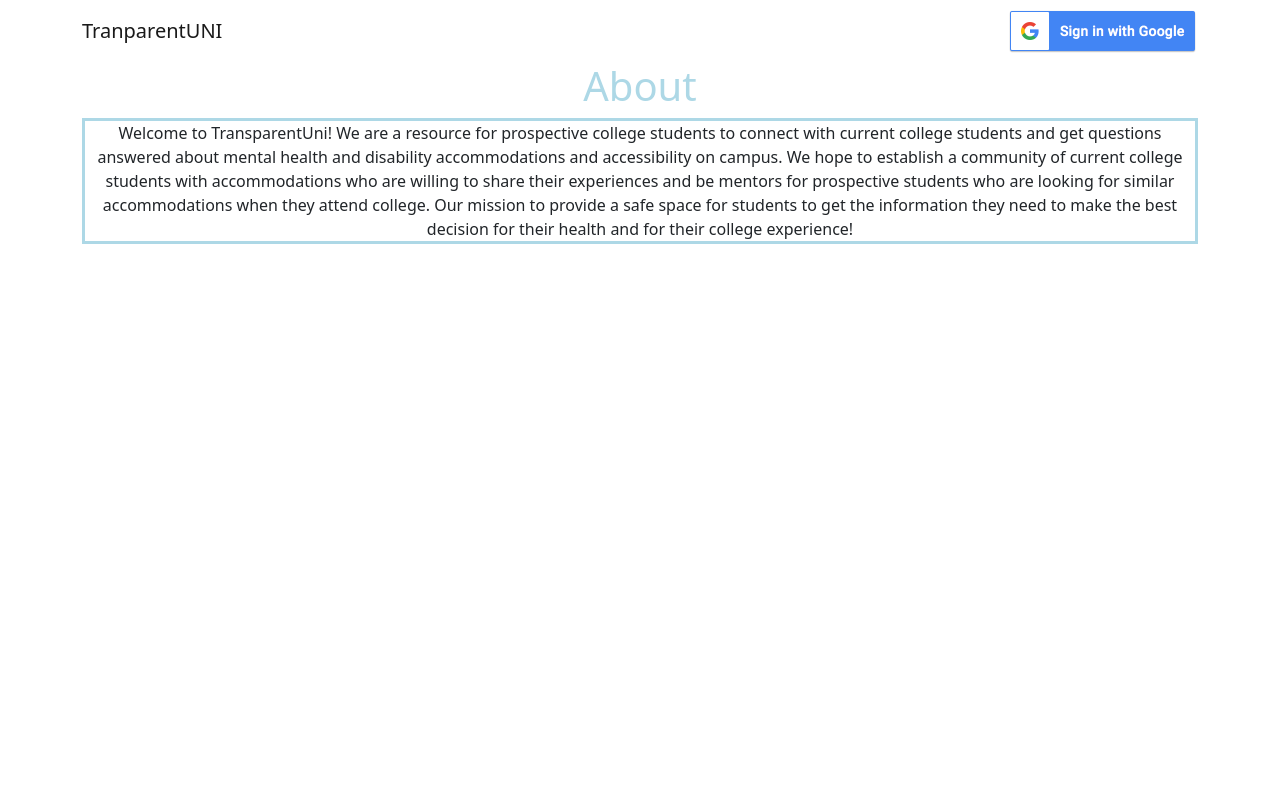
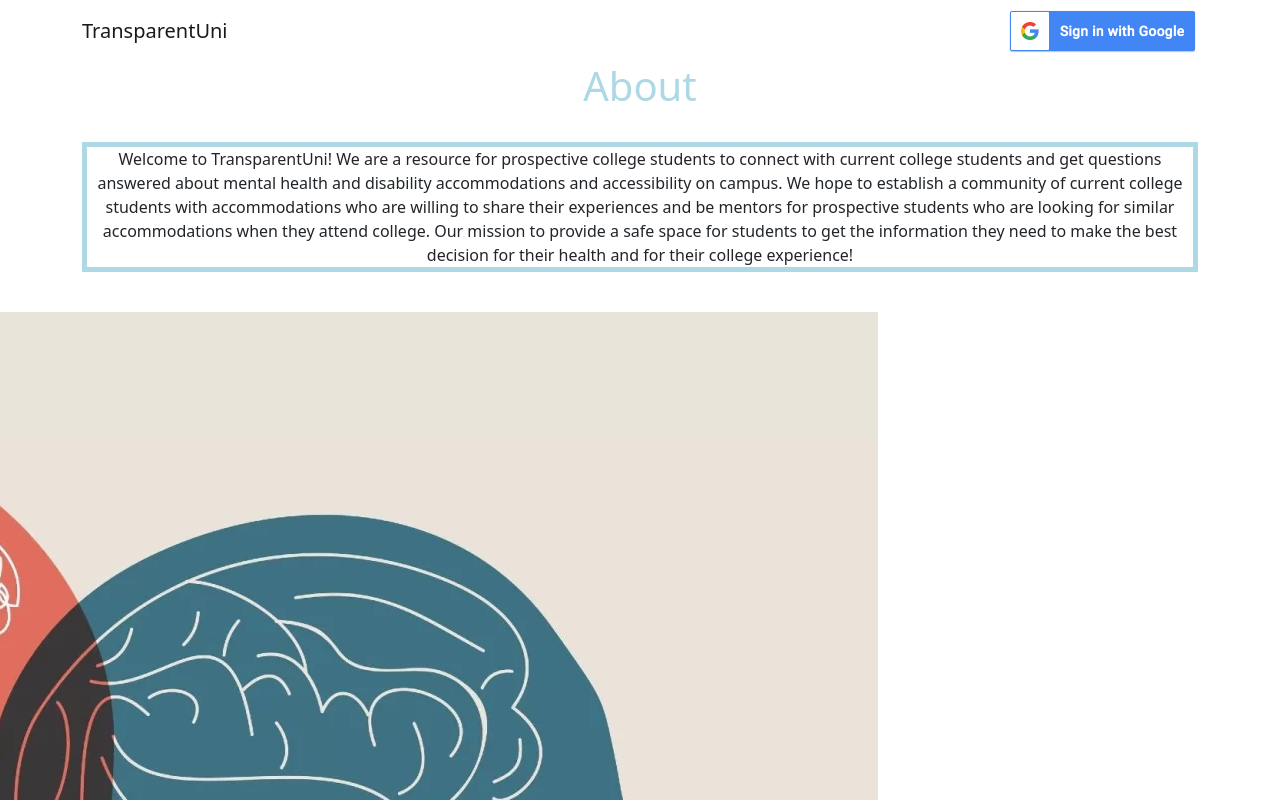
Before and after one commit to ParamOza/TransparentUni, a React (Create React App) app: page / in a window 1280 px wide. Shown: the top 800 px of the page. Built offline with nearby package versions, Linux system fonts and the light colour scheme; no server answers.

Commit message:
Added image to main page

```diff
--- a/src/About.js
+++ b/src/About.js
@@ -1,17 +1,24 @@
 import React from "react";
+import Image from 'react-bootstrap/Image';
+import 'bootstrap/dist/css/bootstrap.min.css';
+import './App.css';
 
-//Write an About component that renders a short paragraph about the site.
 const About = () => {
     return (
         <div>
             <h1 style={{color: "lightblue"}}>About</h1>
-        <p style={{border: "3px solid lightblue"}}>
+            <br />
+            <p style={{border: "5px solid lightblue"}}>
                 Welcome to TransparentUni! We are a resource for prospective college students to connect with current college students
                 and get questions answered about mental health and disability accommodations and accessibility on campus. We hope to establish
                 a community of current college students with accommodations who are willing to share their experiences and be mentors for prospective
                 students who are looking for similar accommodations when they attend college. Our mission to provide a safe space for students to get the
                 information they need to make the best decision for their health and for their college experience!
             </p>
+            <br />
+            <div className="aboutImage">
+                <img src="./assets/brains.png" alt="Brains" />
+            </div>
         </div>
     );
 }
--- a/src/App.css
+++ b/src/App.css
@@ -43,3 +43,11 @@
 .login{
   overflow: hidden;
 }
+
+.aboutImage{
+  display: flex;
+  justify-content: center;
+  align-items: center;
+  height: 5%;
+  width: 5%
+}
--- a/src/Footer.js
+++ b/src/Footer.js
@@ -5,7 +5,7 @@ import './App.css';
 const Footer = () => {
     return (
         <Container>
-          <Navbar.Brand>TransparentUNI</Navbar.Brand>
+          <Navbar.Brand>TransparentUni</Navbar.Brand>
           <Navbar.Collapse id="basic-navbar-nav">
             <Nav className="ms-auto">
               {user ?
--- a/src/Navmenu.js
+++ b/src/Navmenu.js
@@ -27,7 +27,7 @@ const Navmenu = () => {
     return !loading ? (
         <Container>
         <Navbar>
-          <Navbar.Brand>TranparentUNI</Navbar.Brand>
+          <Navbar.Brand>TransparentUni</Navbar.Brand>
           <Navbar.Collapse className="login  justify-content-end">
               {
               user ?
```
Also changed, not shown: public/assets/brains.png (added). Lines whose indentation alone changed are shown as unchanged.
